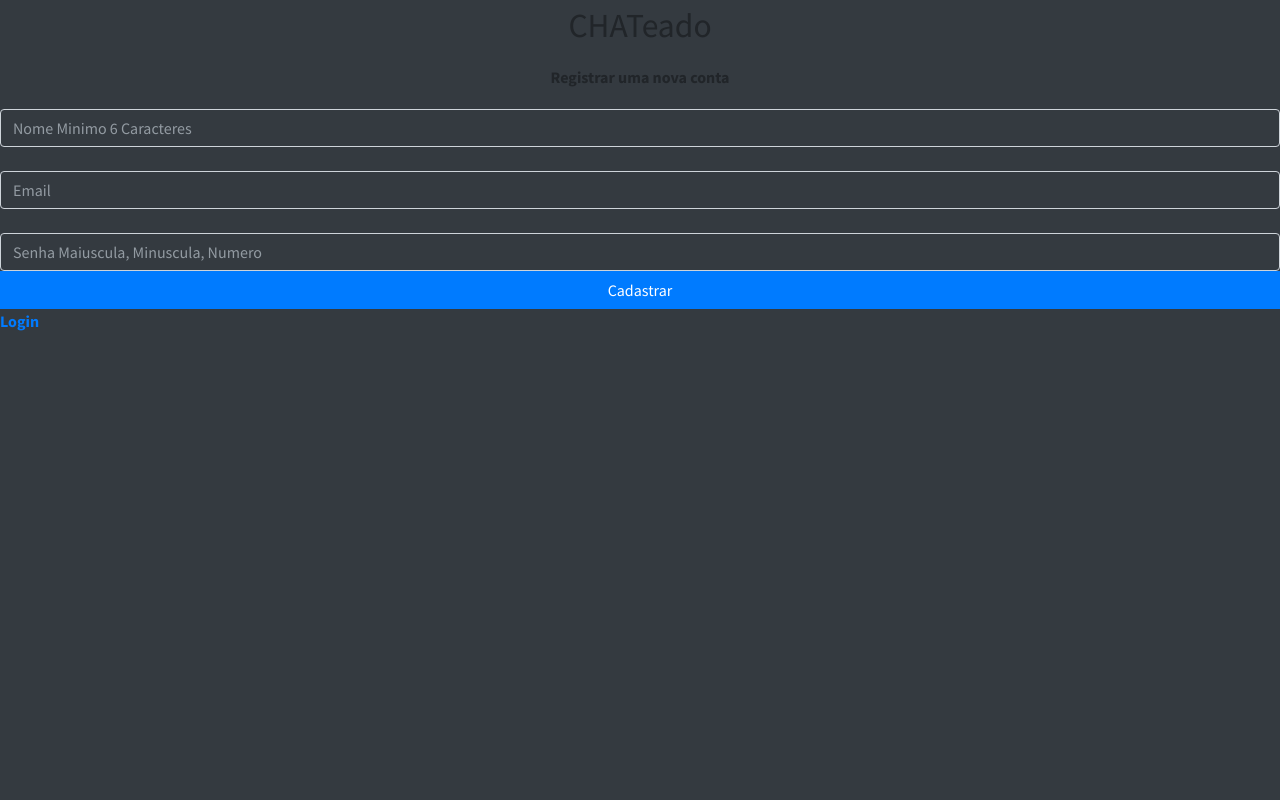
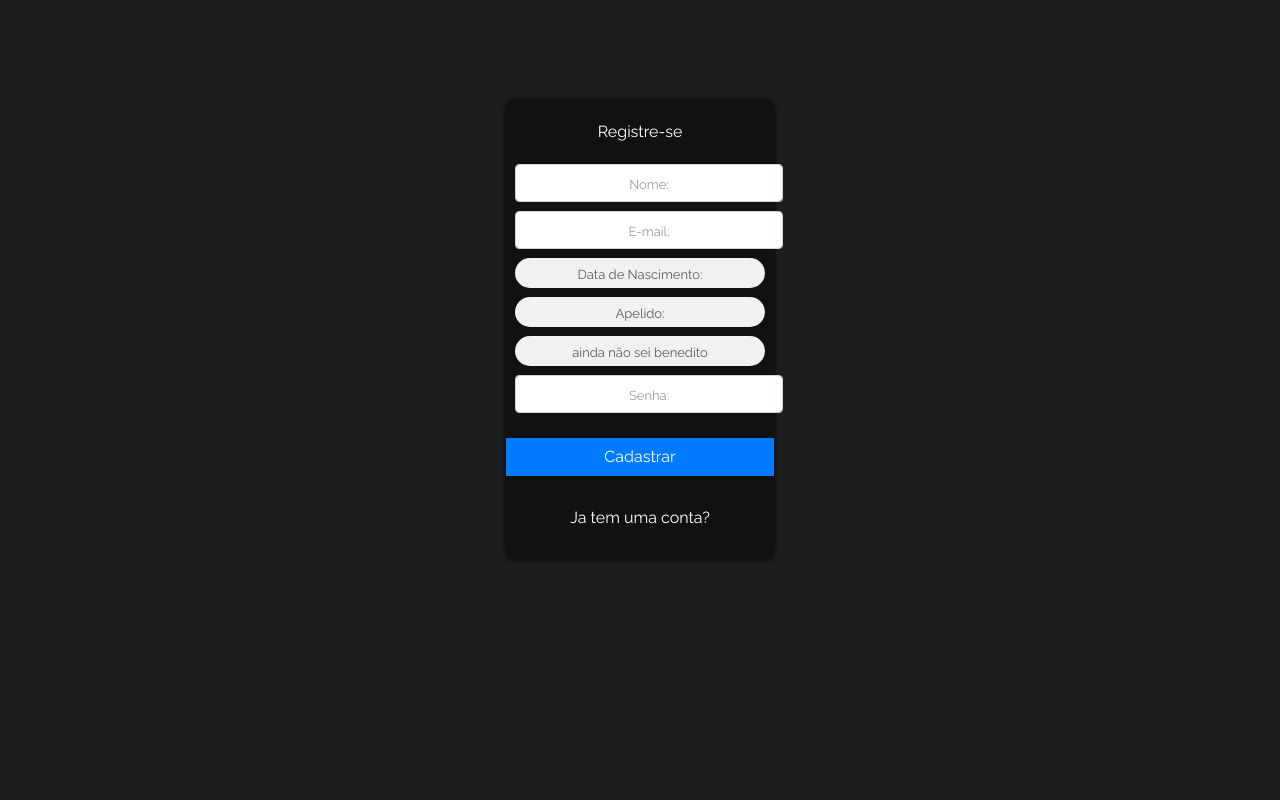
Before and after one commit to BenitoMarculanoRibeiro/Guia-Do-Programador-Antigo, a PHP site: page /cadastro.php in a window 1280 px wide. Run offline with PHP 8.4, Linux system fonts and the light colour scheme; some libraries are stand-ins or nearby versions.

Commit message:
Atualização de Cadastro Css
Conferir o restante do site benedito

```diff
--- a/cadastro.php
+++ b/cadastro.php
@@ -8,7 +8,7 @@ $erro = isset($_GET['erro']) ? $_GET['erro'] : 0;
 <head>
     <meta charset="utf-8">
     <meta http-equiv="X-UA-Compatible" content="IE=edge">
-    <title>CHATeado</title>
+    <title>Area de Registro</title>
     <link rel="sortcut icon" href="fotos_perfil/sad.png" type="image/png" />
     <meta name="viewport" content="width=device-width, initial-scale=1">
     <link rel="stylesheet" href="css/all.min.css">
@@ -16,32 +16,36 @@ $erro = isset($_GET['erro']) ? $_GET['erro'] : 0;
     <link rel="stylesheet" href="css/icheck-bootstrap.min.css">
     <link rel="stylesheet" href="css/adminlte.min.css">
     <link href="https://fonts.googleapis.com/css?family=Source+Sans+Pro:300,400,400i,700" rel="stylesheet">
+    <link rel="stylesheet" href="./css/style-cadastro.css">
 </head>
 
-<body style="background-color: #343a40;">
-    <div class="register-logo">
-        <a><b>CHATeado</a>
-    </div>
-    <p class="login-box-msg">Registrar uma nova conta</p>
+<body>
+   <div class="areacadastro">
+        <fieldset class="fieldset">
+        <p class="registre">Registre-se</p>
+
         <!--script>
                     function confere() {
                         document.getElementById('ck_incluir').disabled = !document.getElementById('ck_permissao').checked;
                     }
                 </script-->
         <form method="POST" action="controler/registra_usuario.php" action="../CHATeado">
-        <input id="nome" name="nome" style="background-color: #343a40;" type="text" class="form-control" placeholder="Nome Minimo 6 Caracteres" pattern="[A-Za-z]{4,255}">
-        <br>
-        <input id="email" name="email" style="background-color: #343a40;" type="email" class="form-control" placeholder="Email">
+            <input id="nome" name="nome" type="text" class="form-control" placeholder="Nome:" pattern="[A-Za-z]{4,255}">
+            <input id="email" name="email" type="email" class="form-control" placeholder="E-mail:">
             <?php
             if ($erro == 1) {
             echo '<font color = "#FF0000" >O email informado já está vinculado à um usuario!</font>';
             }
             ?>
-        <br>
-        <input id="senha" name="senha" style="background-color: #343a40;" type="password" class="form-control" placeholder="Senha Maiuscula, Minuscula, Numero" pattern="(?=.*\d)(?=.*[a-z])(?=.*[A-Z]).{6,254}">
+            <input placeholder="Data de Nascimento:">
+            <input placeholder="Apelido:">
+            <input placeholder="ainda não sei benedito">
+            <input id="senha" name="senha" type="password" class="form-control" placeholder="Senha:" pattern="(?=.*\d)(?=.*[a-z])(?=.*[A-Z]).{6,254}">
             <button type="submit" class="btn btn-primary btn-block btn-flat">Cadastrar</button>
+
         </form>
-    <a href="index.php" class="text-center">Login</a>
+
+       <a href="index.php" class="text-center">Ja tem uma conta?</a>
     </div>
     <script src="js/jquery.min.js"></script>
     <script src="js/bootstrap.bundle.min.js"></script>
--- /dev/null
+++ b/css/style-cadastro.css
@@ -0,0 +1,83 @@
+@import url('https://fonts.googleapis.com/css2?family=Raleway&display=swap');
+body{
+    font-family: 'Raleway';
+}
+.areacadastro{
+    display: flex;
+    flex-direction: column;
+    flex-wrap: wrap;
+    align-items: center;
+
+}
+.areacadastro > input{
+   background-color: black;
+}
+.fieldset{
+    margin-top: 100px;
+    color: white;
+    background-color: #111111;
+    max-width: 280px;
+    border-radius: 10px;
+    border: none;
+    box-shadow: 0 0 5px black;
+
+}
+.text-center{
+    display: block;
+    margin: 30px;
+    text-align: center;
+    text-decoration: none;
+    color: white;
+    font-family: 'Raleway';
+}
+.registre{
+    display: block;
+    text-align: center;
+    margin: 20px;
+}
+input{
+    text-align: center;
+    display: block;
+    margin: 0 auto;
+    margin: 9px;
+    width: 250px;
+    height: 30px;
+    font-size: 16px;
+    border-radius: 17px;
+    border: none;
+    background-color:#F1F1F1;
+    outline: none;
+    color: #111111;
+    font-family: 'Raleway';
+}
+::placeholder{
+    color: #1d1e20;
+    opacity: 70%;
+    text-align: center;
+    font-size: 13px;
+}
+button{
+    display: block;
+    border-radius:0.30em;
+    color: white;
+    text-decoration: none;
+    margin: 25px auto;
+    border: none;
+    text-align: center;
+    cursor: pointer;
+    font-weight:300px;
+    font-family: 'Raleway';
+    padding: 13px;
+    background: none;
+    border: solid 2px white;
+    box-sizing: border-box;
+    transition: all 0.2s;
+    font-size: 15px;
+}
+button:hover{
+    color: #111111;
+    background-color: white;
+}
+body{
+    background-color:#1d1e20;
+}
```
Lines whose indentation alone changed are shown as unchanged.
